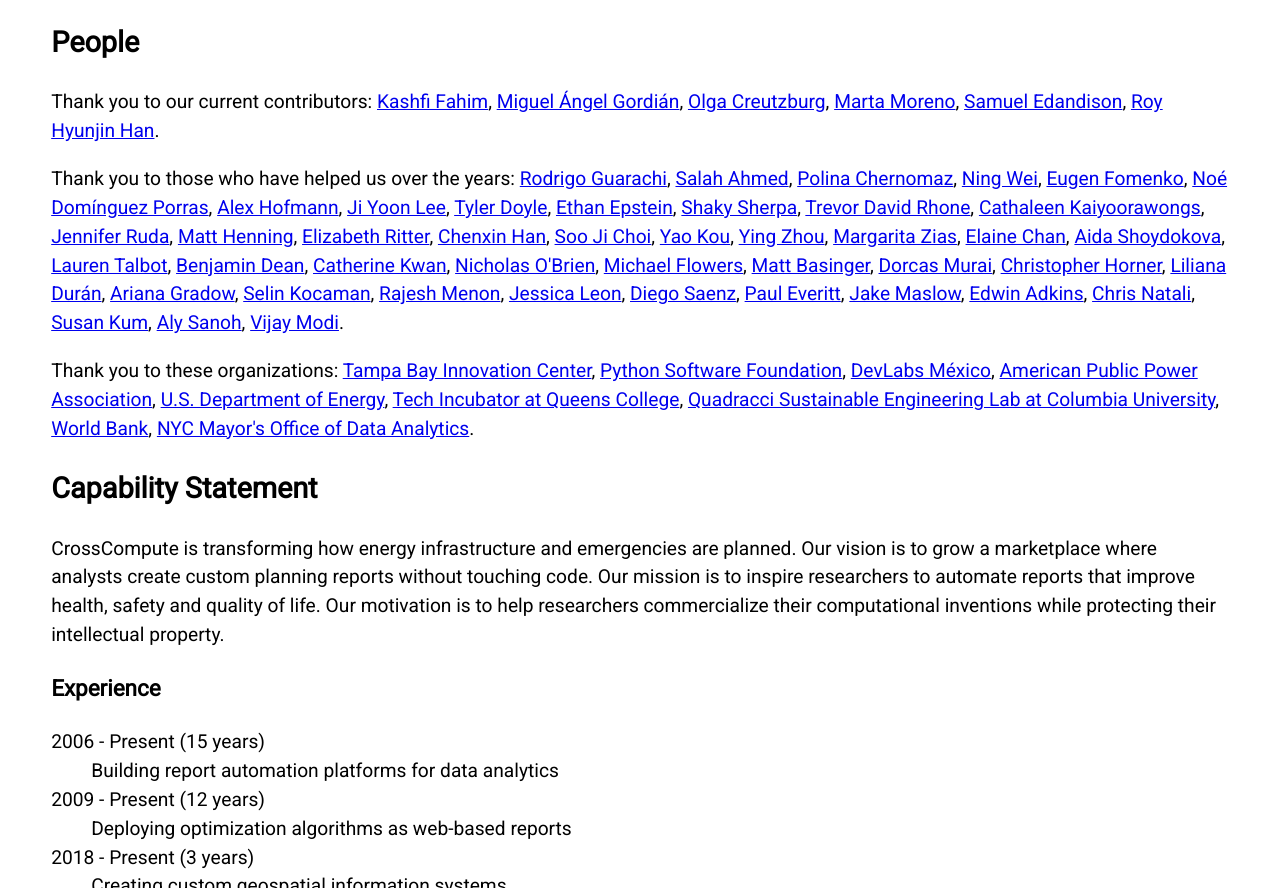
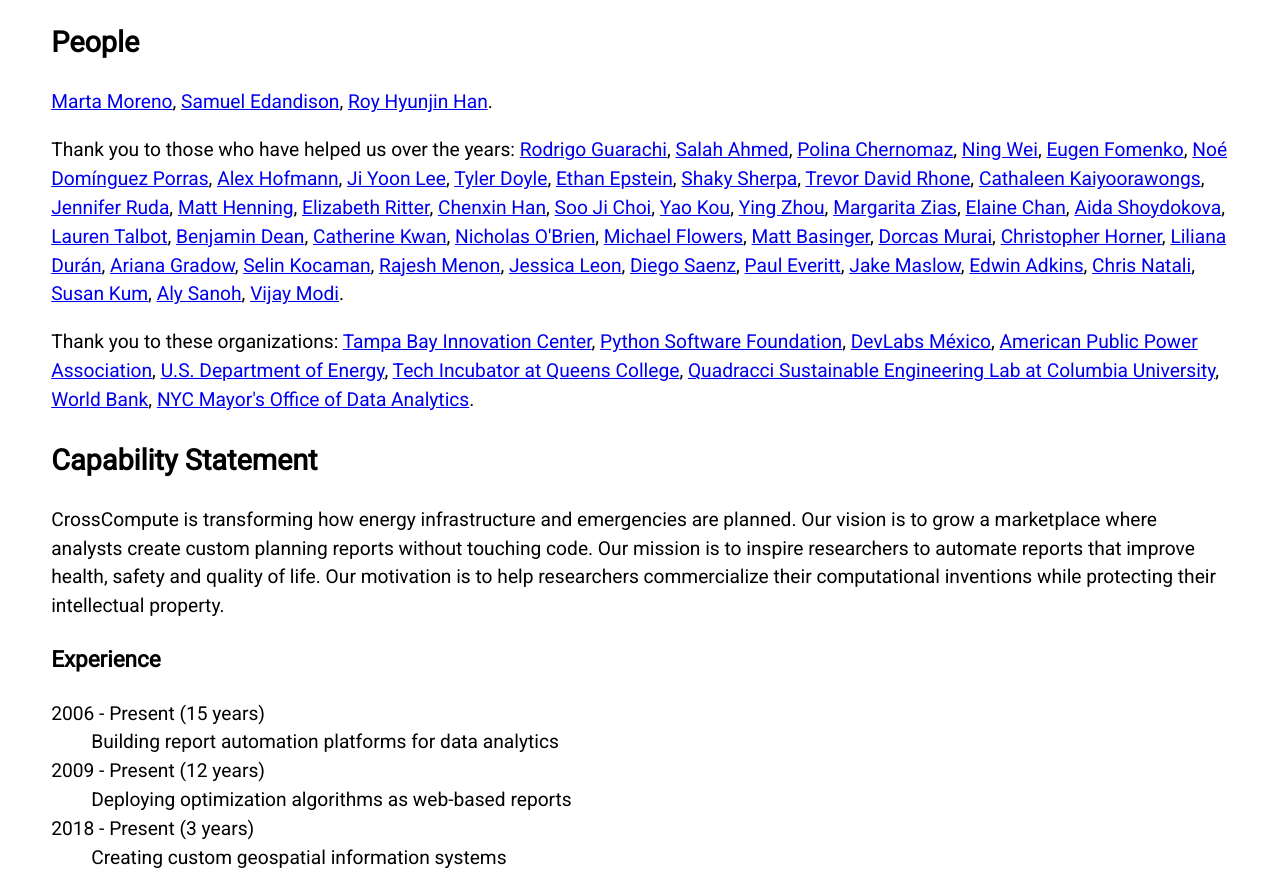
Before and after one commit to crosscompute/crosscompute-homepage, a plain HTML site: page archives/a/capabilities.html in a window 1280 px wide. Shown: the part 4905-5793 px from the top of the page. Drawn offline with Linux system fonts and the light colour scheme.

Commit message:
Update description

```diff
--- a/archives/a/capabilities.html
+++ b/archives/a/capabilities.html
@@ -331,10 +331,6 @@
 
 <h2 id="people">People</h2>
 <p>
-Thank you to our current contributors:
-<a href="https://www.linkedin.com/in/kashfifahim" target="_blank">Kashfi Fahim</a>,
-<a href="https://github.com/zoek1" target="_blank">Miguel Ángel Gordián</a>,
-<a href="https://www.linkedin.com/in/olga-creutzburg-52a689b2" target="_blank">Olga Creutzburg</a>,
 <a href="https://www.linkedin.com/in/marta-moreno-07364b82/" target="_blank">Marta Moreno</a>,
 <a href="https://www.linkedin.com/in/edandison" target="_blank">Samuel Edandison</a>,
 <a href="https://www.linkedin.com/in/invisibleroads" target="_blank">Roy Hyunjin Han</a>.
```
Also changed, not shown: templates/index.html (+9 -9 lines), images/platform4.png (added), 1 other file.
